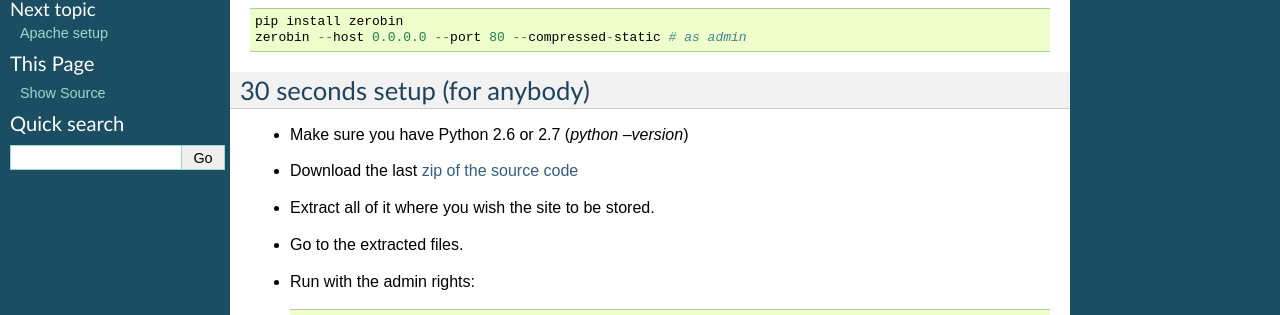
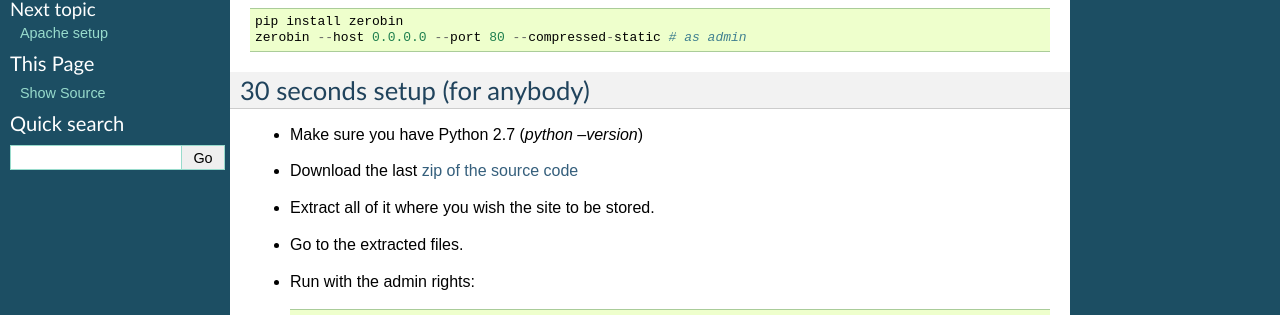
Before and after one commit to Tygs/0bin, a Sphinx documentation site: the page built from docs/en/easy_install.rst, in a window 1280 px wide. Shown: the part 235-550 px from the top of the page. Built offline with Sphinx 7.4.7, drawn with Linux system fonts in a browser that asks for light colours.

Commit message:
Update easy_install.rst
Removed Python 2.6 support from EN doc.

```diff
--- a/docs/en/easy_install.rst
+++ b/docs/en/easy_install.rst
@@ -17,7 +17,7 @@
 30 seconds setup (for anybody)
 ===============================
 
-- Make sure you have Python 2.6 or 2.7 (`python --version`)
+- Make sure you have Python 2.7 (`python --version`)
 - Download the last `zip of the source code <https://github.com/sametmax/0bin/zipball/master>`_
 - Extract all of it where you wish the site to be stored.
 - Go to the extracted files.
```
